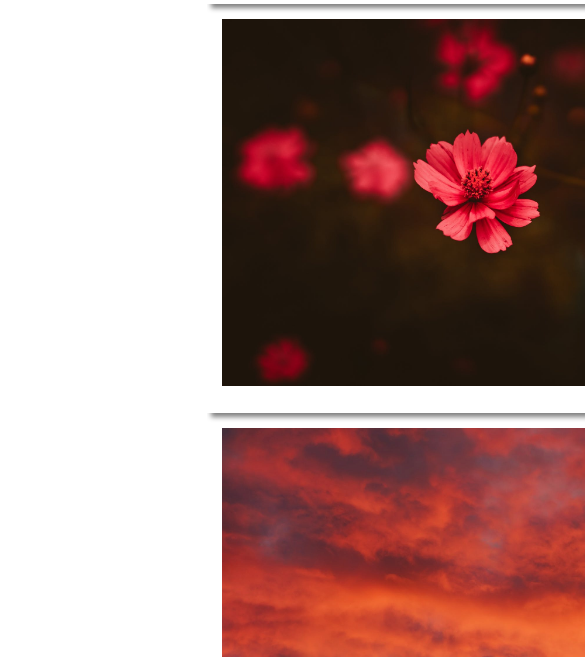
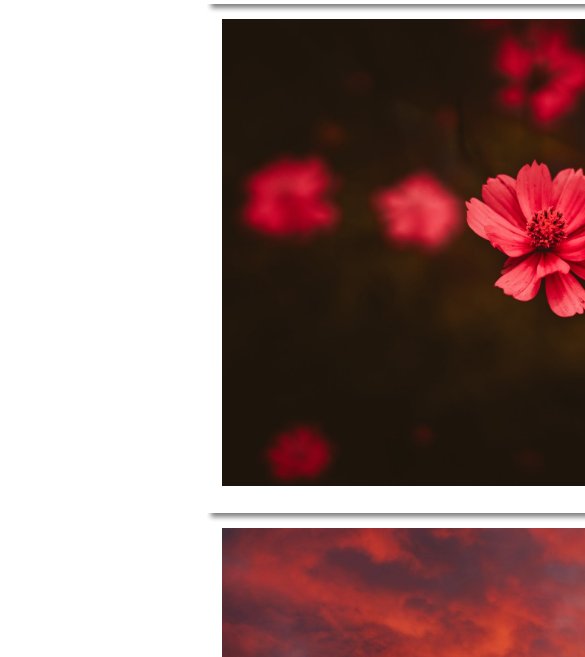
Before and after one commit to natalie-ori/photo-gallery, a plain HTML site: page index.html in a window 390 px wide. Shown: the part 185-842 px from the top of the page, 585 px wide, since content can reach past the window. Drawn offline with Linux system fonts and the light colour scheme; a web font is replaced by a local one.

Commit message:
Update styles.css

```diff
--- a/styles.css
+++ b/styles.css
@@ -1,3 +1,4 @@
+
 
 h1{
  text-align: center;
@@ -53,28 +54,18 @@ section{
 
 }
 
-@media screen and (max-width: 640px){
+@media screen and (max-width: 800px){
 article{
   display: flex;
   flex-direction: column;
 }
 img {
   height: auto;
-  width: 550px;
+  width: 700px;
   box-shadow: 10px 10px 5px grey;
   padding: 15px;
 }
-nav {
-  display: flex;
-  justify-content: flex-start;
-}
 
-@media screen and (max-width: 5000px){
-img {
-  height: auto;
-  width: 550px;
-  padding: 15px;
-}
   nav {
       font-family: 'Rock Salt', cursive;
       background: lightblue;
```
Lines whose indentation alone changed are shown as unchanged.
